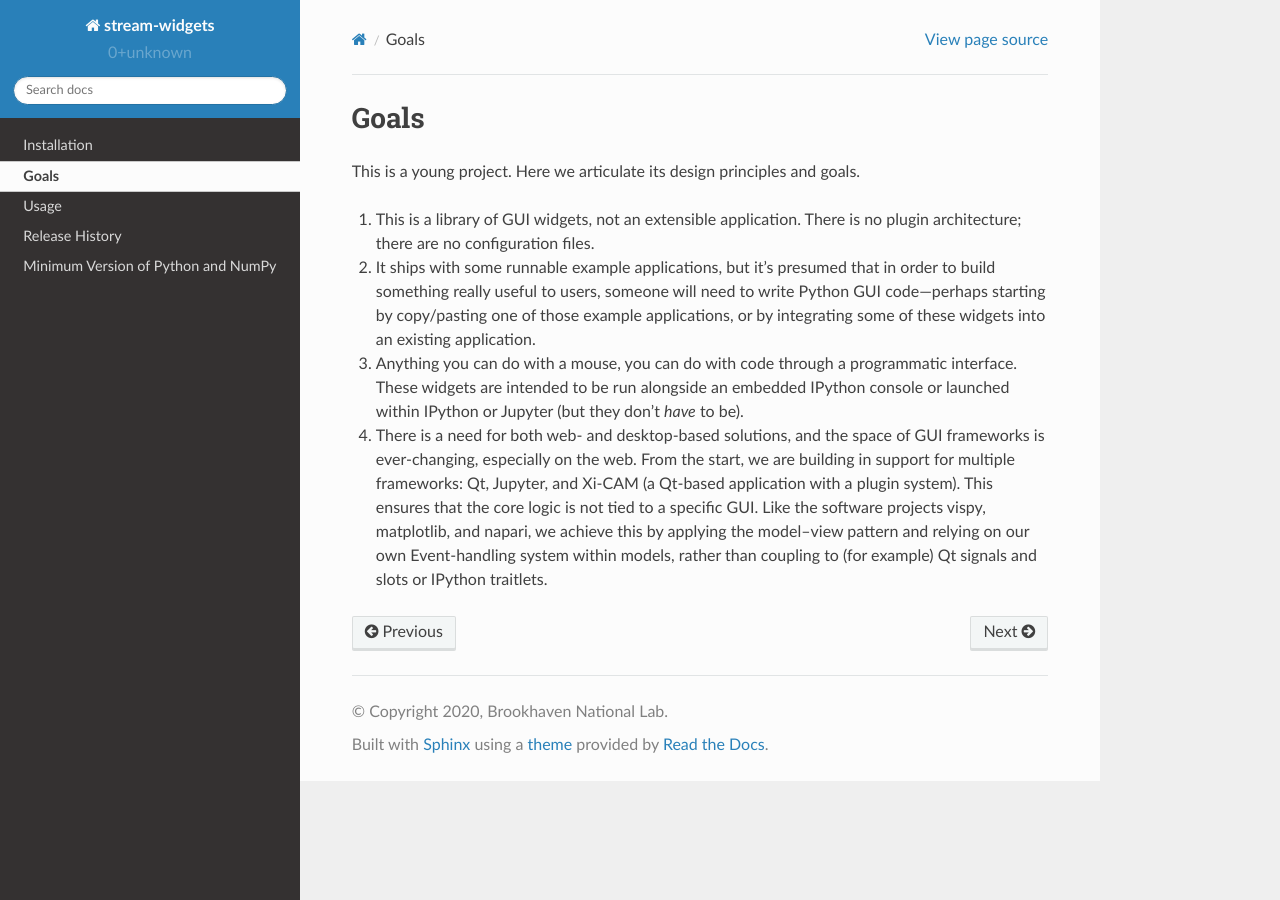
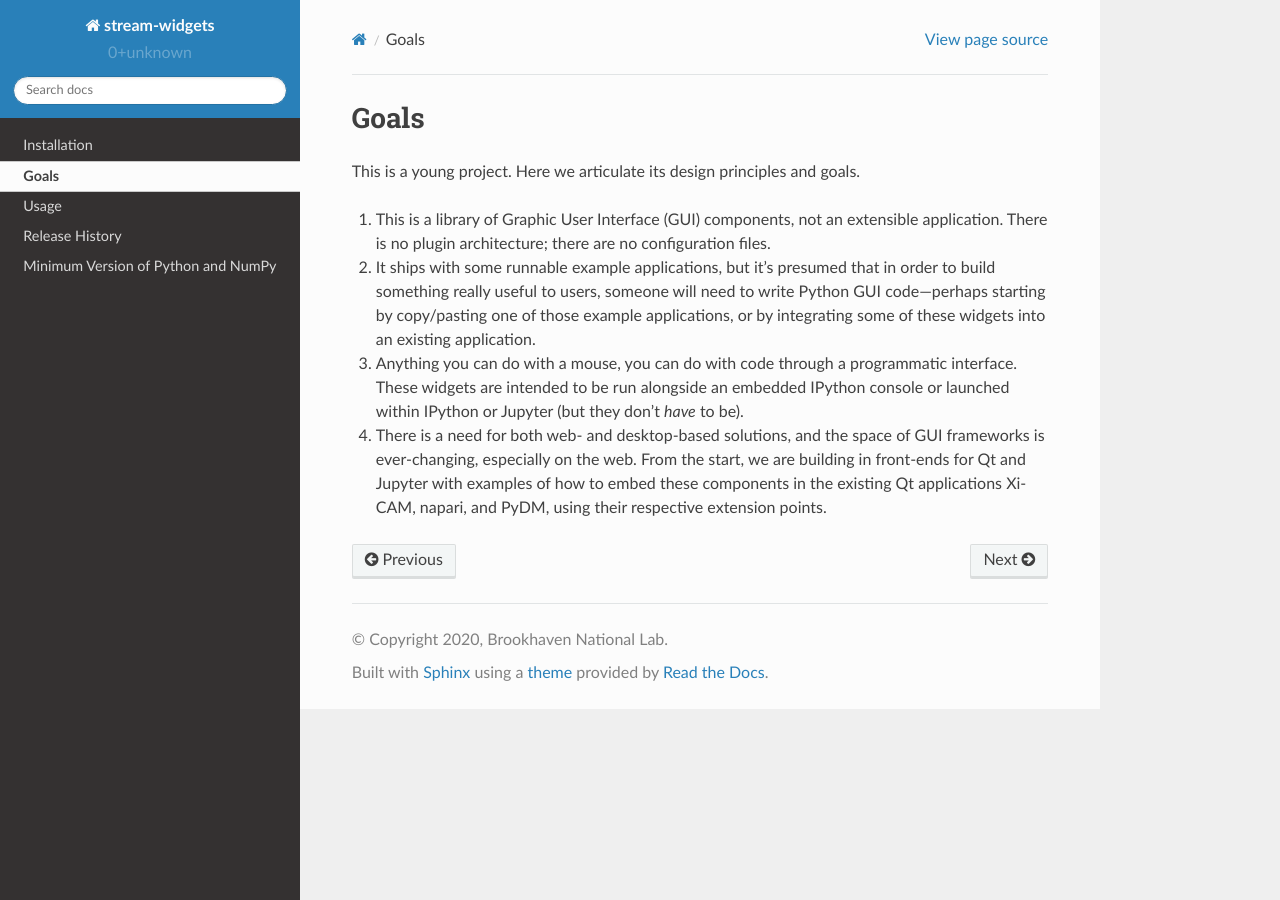
Before and after one commit to bluesky/bluesky-widgets, a Sphinx documentation site: the page built from docs/source/goals.rst, in a window 1280 px wide. Built offline with Sphinx 7.4.7 and the Read the Docs theme 2.0.0, drawn with Linux system fonts in a browser that asks for light colours.

Commit message:
Make goals less technical.

```diff
--- a/docs/source/goals.rst
+++ b/docs/source/goals.rst
@@ -4,8 +4,9 @@ Goals
 
 This is a young project. Here we articulate its design principles and goals.
 
-#. This is a library of GUI widgets, not an extensible application. There is no
-   plugin architecture; there are no configuration files.
+#. This is a library of Graphic User Interface (GUI) components, not an
+   extensible application. There is no plugin architecture; there are no
+   configuration files.
 #. It ships with some runnable example applications, but it's presumed that in
    order to build something really useful to users, someone will need to write
    Python GUI code---perhaps starting by copy/pasting one of those example
@@ -17,9 +18,6 @@ This is a young project. Here we articulate its design principles and goals.
    don't *have* to be).
 #. There is a need for both web- and desktop-based solutions, and the space of
    GUI frameworks is ever-changing, especially on the web. From the start, we
-   are building in support for multiple frameworks: Qt, Jupyter, and Xi-CAM (a
-   Qt-based application with a plugin system). This ensures that the core logic
-   is not tied to a specific GUI. Like the software projects vispy, matplotlib,
-   and napari, we achieve this by applying the model--view pattern and relying
-   on our own Event-handling system within models, rather than coupling to (for
-   example) Qt signals and slots or IPython traitlets.
+   are building in front-ends for Qt and Jupyter with examples of how to embed
+   these components in the existing Qt applications Xi-CAM, napari, and PyDM,
+   using their respective extension points.
```
